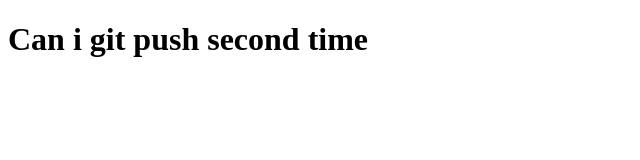
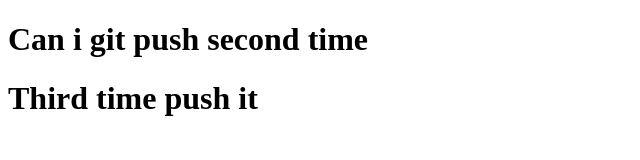
Before and after one commit to Aminurrahman4/my-fourth-repo, a plain HTML site: page index.html in a window 1280 px wide. Shown: the whole page, without its empty margins (0-640 px from the left). Drawn offline with Linux system fonts and the light colour scheme.

Commit message:
third time push

```diff
--- a/index.html
+++ b/index.html
@@ -8,5 +8,6 @@
 </head>
 <body>
     <h1>Can i git push second time</h1>
+    <h1>Third time push it</h1>
 </body>
 </html>
```
